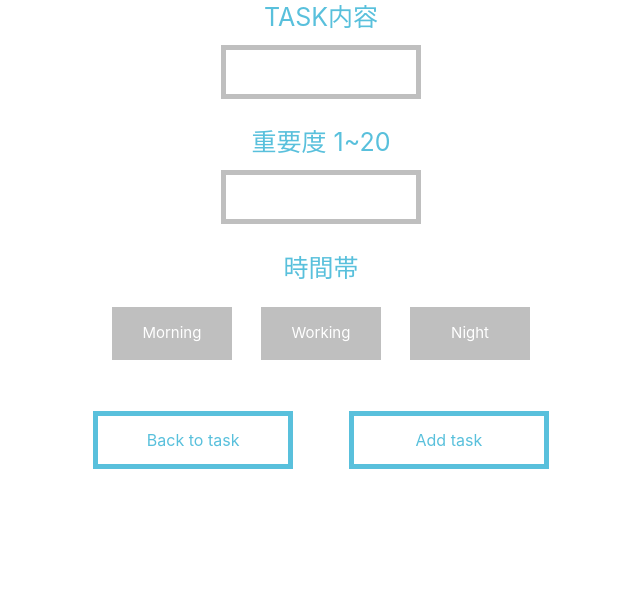
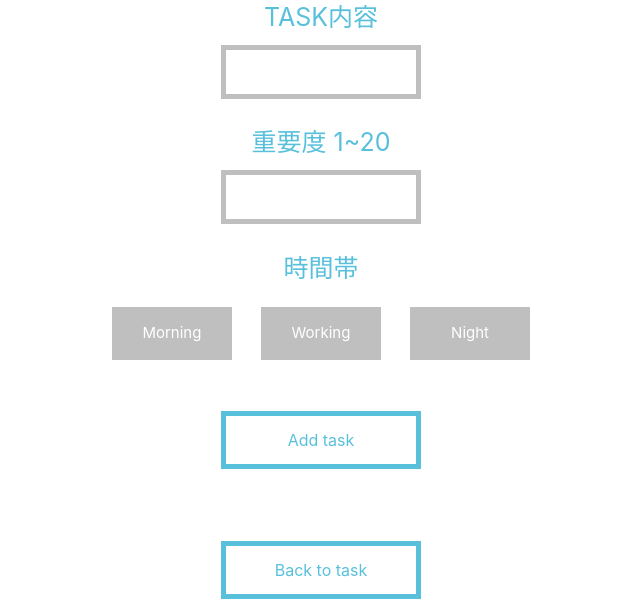
Before and after one commit to DLPJ-MUDS/daily-life-is-a-game, a Flask app: template login/main/templates/entries/addtask.html in a window 1280 px wide. Shown: the part 235-842 px from the top of the page, without its empty margins (319-959 px from the left). Before the commit the page ends 704 px from the top, so only its background shows below. Run offline with Flask 2, Linux system fonts and the light colour scheme; the template is opened without the code that fills it, so the values that code supplies are empty; some libraries are stand-ins or nearby versions.

Commit message:
fix back btn

```diff
--- a/login/main/static/style/style.css
+++ b/login/main/static/style/style.css
@@ -482,6 +482,37 @@ color         : rgba(255, 255, 255);
 background    : rgba(191, 191, 191);
 }
 
+
+.btn_pink_6 {
+    /* display       : inline-block; */
+    text-align    : center;
+    /* font-size     : 20pt;    */
+    margin-right: 2%;
+    margin-left: 2%;
+    margin-top: 0;
+    margin-bottom: 2;
+    /* margin-left: 110%; */
+    cursor        : pointer;     /* カーソル   */
+    padding       : 12px 10px;
+    background    : rgb(255, 255, 255);
+    /* color         : rgba(255, 31, 113); */
+    color: rgba(89, 192, 220);
+    width: 200px;
+    transition: 0.3s;
+    border-width: thick;
+    border-style: solid;
+    /* border-color: rgba(255, 31, 113); */
+    border-color: rgba(89, 192, 220);
+  }
+
+
+.btn_pink_6:hover {
+color         : rgba(255, 255, 255);
+/* background    : rgba(255, 31, 113);  */
+background    : rgba(89, 192, 220);
+}
+
+
 .right_side{
     margin-left: 0;
 }
--- a/login/main/templates/entries/addtask.html
+++ b/login/main/templates/entries/addtask.html
@@ -28,7 +28,7 @@
             <div class="login">
                 <label>時間帯</label>
                 <div class="right_side radiobox">
-                    <input id="radio1" class="radio_btn"  type="radio" name="selecttime" value="m">
+                    <input id="radio1" class="radio_btn"  type="radio" name="selecttime" value="m" required>
                     <label for="radio1">Morning</label>
 
                     <input id="radio2" class="radio_btn"  type="radio" name="selecttime" value="d">
@@ -40,10 +40,13 @@
                 </div>
             </div>
 
+            <button type="submit" class="btn_pink_2">Add task</button>
+        </div>
+        </form>
 
-            <button type="submit" class="btn_pink_2">Back to task</button>
-            <button type="submit" class="btn_pink_2">Add task</button>
-        </form>
+            <div class="login_form">
+            <a class="nav-link" href="./taskm.html"><button type="submit" class="btn_pink_6">Back to task</button></a>
+            </div>
 
     </div>
 
--- a/login/main/templates/entries/user.html
+++ b/login/main/templates/entries/user.html
@@ -63,7 +63,7 @@
 
     <div class="container">
         <div class="icon_s">
-            <img src="static/img/task_done_2.png" alt="task icon">
+            <img src="static/img/task_done_3.png" alt="task icon">
             <div class="balloon1-left">
                 <p>Task done... (タスク丼)</p>
 
```
